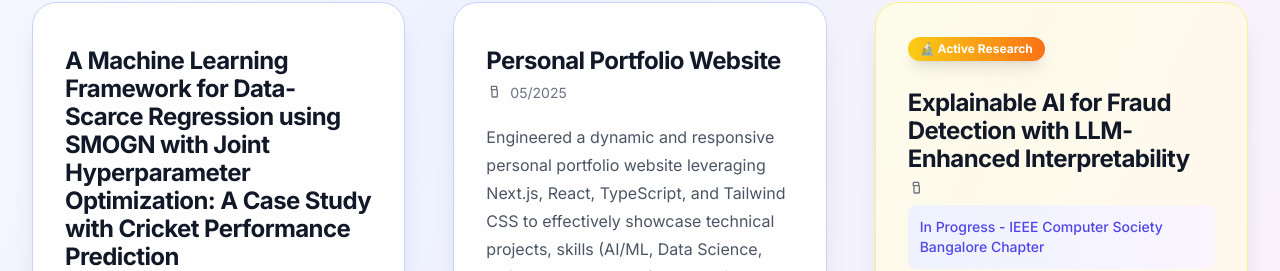
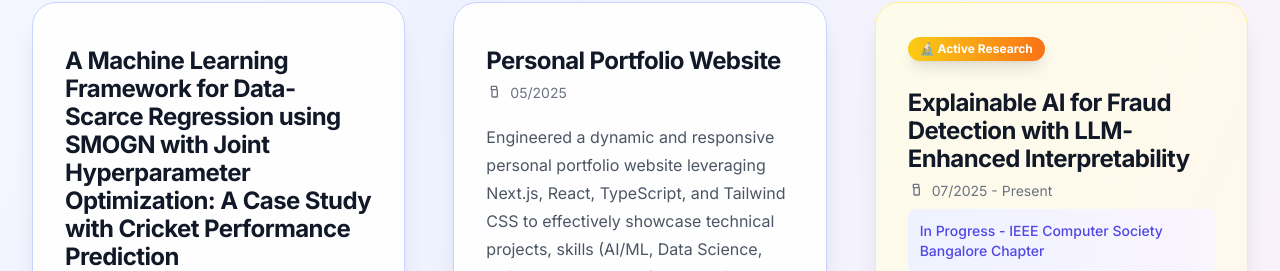
Before and after one commit to Harthik777/portfolio-website, a Next.js app: page /projects in a window 1280 px wide. Shown: the part 1738-2009 px from the top of the page. Built offline with nearby package versions, Linux system fonts and the light colour scheme.

Commit message:
Update projects page with latest project details and formatting

```diff
--- a/src/app/projects/page.tsx
+++ b/src/app/projects/page.tsx
@@ -97,11 +97,11 @@ const projects = [
       'LLMs',
       'Fraud Detection',
       'Python'
-
     ],
     link: null, // Research in progress    date: '06/2025 - Present',
     status: 'In Progress - IEEE Computer Society Bangalore Chapter',
     isResearch: true,
+    date: '07/2025 - Present',
   },
 ];
 
```
